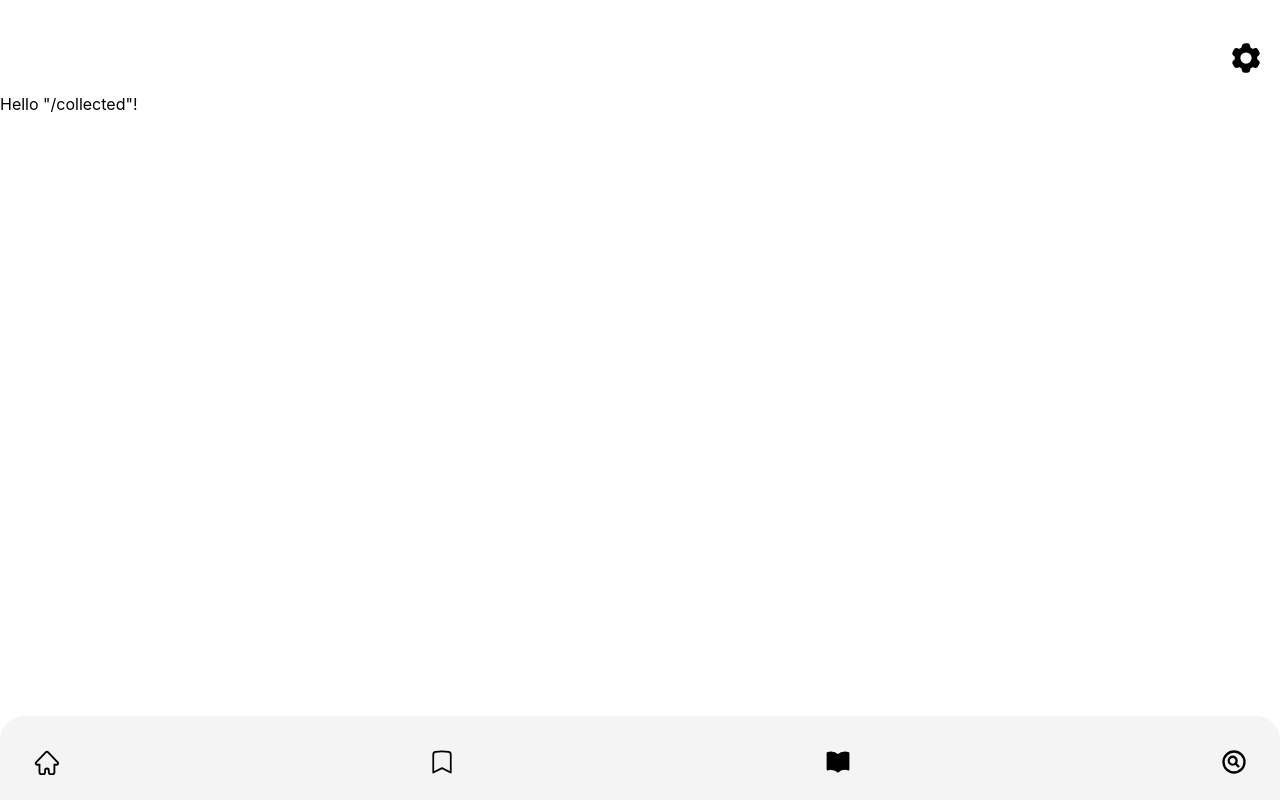
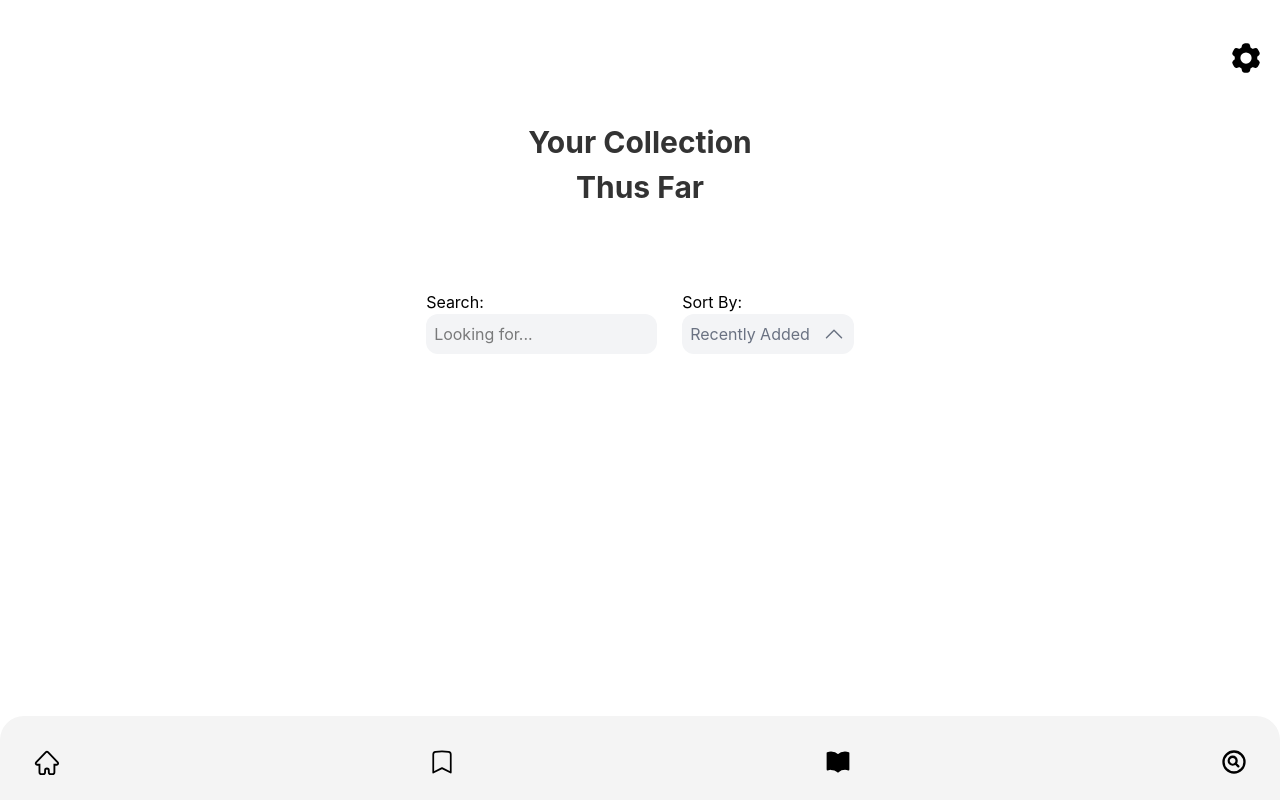
Before and after one commit to Battlertrunks/Library-collection-client, a React (Vite) app: page /library in a window 1280 px wide. Built offline with nearby package versions, Linux system fonts and the light colour scheme.

Commit message:
Begins populating the collection page   - Adds search text input   - Adds custom component for sorting by. Will be used for other drop downs   - Modularize the heading 2 styling for all pages

```diff
--- a/src/App.css
+++ b/src/App.css
@@ -0,0 +1,6 @@
+h2 {
+  font-size: 30px;
+  font-weight: bold;
+  color: #333;
+  margin-bottom: 0px;
+}
--- /dev/null
+++ b/src/components/action-items/CustomSelect.tsx
@@ -0,0 +1,49 @@
+import { useState } from "react";
+import "./CustomSelect.css";
+import type { Option, Options } from "../../types/SelectOptions";
+
+type Props = {
+  options: Options;
+}
+
+function CustomSelect(props: Props) {
+  const { options } = props;
+
+  const [isOpen, setIsOpen] = useState<boolean>(false);
+  const [selectedValue, setSelectedValue] = useState<Option>(options[0]);
+
+  console.log(isOpen);
+
+  return (
+    <div>
+      <button onClick={() => setIsOpen(true)}>
+        <div className="flex flex-row bg-gray-100 py-2 px-2 rounded-xl text-gray-500 focus:outline-none focus:ring-offset-2 focus:ring-blue-300">
+          {selectedValue.label}
+          <svg xmlns="http://www.w3.org/2000/svg" viewBox="0 0 24 24" fill="currentColor" className={`size-6 transition-transform ${isOpen ? "rotate-180" : ""} ml-3`}>
+            <path fillRule="evenodd" d="M11.47 7.72a.75.75 0 0 1 1.06 0l7.5 7.5a.75.75 0 1 1-1.06 1.06L12 9.31l-6.97 6.97a.75.75 0 0 1-1.06-1.06l7.5-7.5Z" clipRule="evenodd" />
+          </svg>
+        </div>
+      </button>
+
+      {/* Dropdown  */}
+      {isOpen ?
+        <ul className={`transition-opacity ${isOpen ? "opacity-100" : "opacity-0"} shadow p-3`}>
+          {options.map((option: Option, i: number) => {
+            return (
+              <li className={i !== options.length - 1 ? "mb-2" : ""}>
+                <span>{option.label}</span>
+                {i !== options.length - 1 ?
+                  <hr className="mt-2 text-gray-300" /> :
+                  <></>
+                }
+              </li>
+            )
+          })}
+        </ul> :
+        <></>
+      }
+    </div>
+  )
+}
+
+export default CustomSelect;
--- a/src/components/home-page/HomePage.tsx
+++ b/src/components/home-page/HomePage.tsx
@@ -17,8 +17,10 @@ const HomePage = () => {
   return (
     <div className="text-center pb-26 px-10 pt-7 text-face scroll-auto overflow-scroll">
       <div className="flex flex-col justify-center items-center">
-        <h2 className="text-3xl font-bold mb-2 text-gray-900">Hey there,</h2>
-        <h2 className="text-3xl font-bold mb-10 text-gray-900">{username}...</h2>
+        <div className="mb-10">
+          <h2>Hey there,</h2>
+          <h2>{username}...</h2>
+        </div>
 
         {/* Wrapper to center the text over the SVG */}
         <div style={{ position: "relative", width: 280, height: 280, margin: "0 auto" }}>
--- /dev/null
+++ b/src/components/library-page/LibraryPage.css
@@ -0,0 +1,3 @@
+.search-inp {
+  width: 90%;
+}
--- /dev/null
+++ b/src/components/library-page/LibraryPage.tsx
@@ -0,0 +1,40 @@
+import type { Options } from "../../types/SelectOptions";
+import CustomSelect from "../action-items/CustomSelect";
+import "./LibraryPage.css";
+
+const options: Options = [
+  { id: 1, label: "Recently Added", value: "recent" },
+  { id: 2, label: "Name A to Z", value: "az" },
+  { id: 2, label: "Name Z to A", value: "za" },
+  { id: 3, label: "Date Published", value: "publish" },
+  { id: 4, label: "Completion", value: "completion" },
+]
+
+function LibraryPage() {
+  return (
+    <div>
+      <div className="mb-10 pt-7 text-center">
+        <h2>Your Collection</h2>
+        <h2>Thus Far</h2>
+      </div>
+
+      {/* Searrch and Sort By action items */}
+      <div className="flex flex-row justify-center pt-10">
+        <div className="flex flex-col">
+          <span>Search:</span>
+          <input
+            type="text"
+            placeholder="Looking for..."
+            className="bg-gray-100 search-inp py-2 pl-2 rounded-xl"
+          />
+        </div>
+        <div>
+          <span>Sort By:</span>
+          <CustomSelect options={options} />
+        </div>
+      </div>
+    </div>
+  )
+}
+
+export default LibraryPage;
--- a/src/components/series-page/Series.tsx
+++ b/src/components/series-page/Series.tsx
@@ -6,8 +6,10 @@ function Series() {
 
   return (
     <div className="text-center">
-      <h2 className="text-3xl font-bold text-gray-900">Your Crafted</h2>
-      <h2 className="text-3xl font-bold mb-25 text-gray-900">Groups</h2>
+      <div className="mb-15 pt-7">
+        <h2>Your Crafted</h2>
+        <h2>Groups</h2>
+      </div>
 
       {/* If no custom series are stored */}
       <div className="border-gray-900 text-gray-500 h-52 mx-9 rounded-2xl border-dashed border-2 flex flex-col items-center justify-center">
--- a/src/routes/library.tsx
+++ b/src/routes/library.tsx
@@ -1,9 +1,10 @@
 import { createFileRoute } from '@tanstack/react-router'
+import LibraryPage from '../components/library-page/LibraryPage'
 
 export const Route = createFileRoute('/library')({
   component: RouteComponent,
 })
 
 function RouteComponent() {
-  return <div>Hello "/collected"!</div>
+  return <LibraryPage />
 }
--- /dev/null
+++ b/src/types/SelectOptions.ts
@@ -0,0 +1,9 @@
+type Option = {
+  id: number;
+  label: string;
+  value: string;
+}
+
+type Options = Option[];
+
+export type { Option, Options };
```
Also changed, not shown: src/components/action-items/CustomSelect.css (added).
